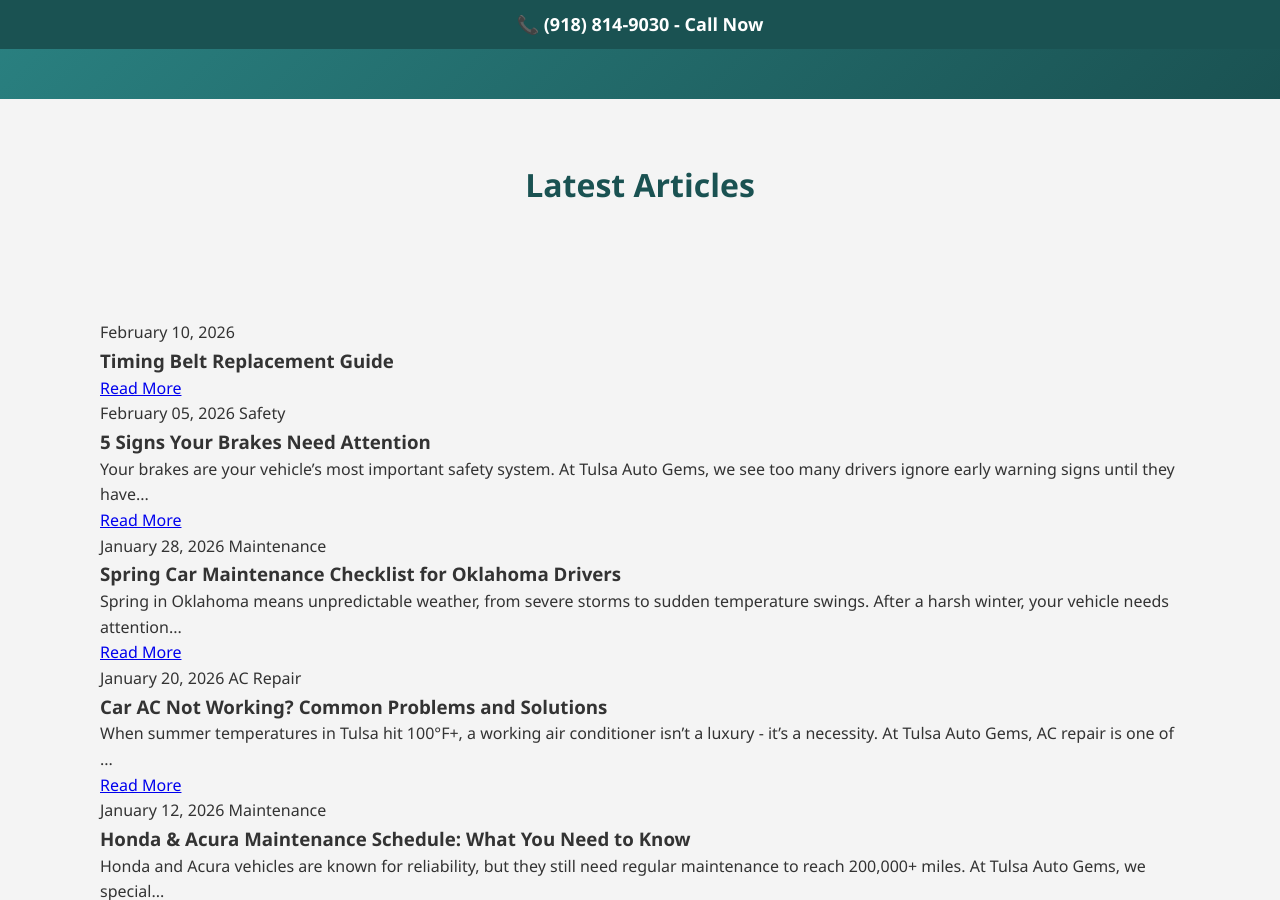
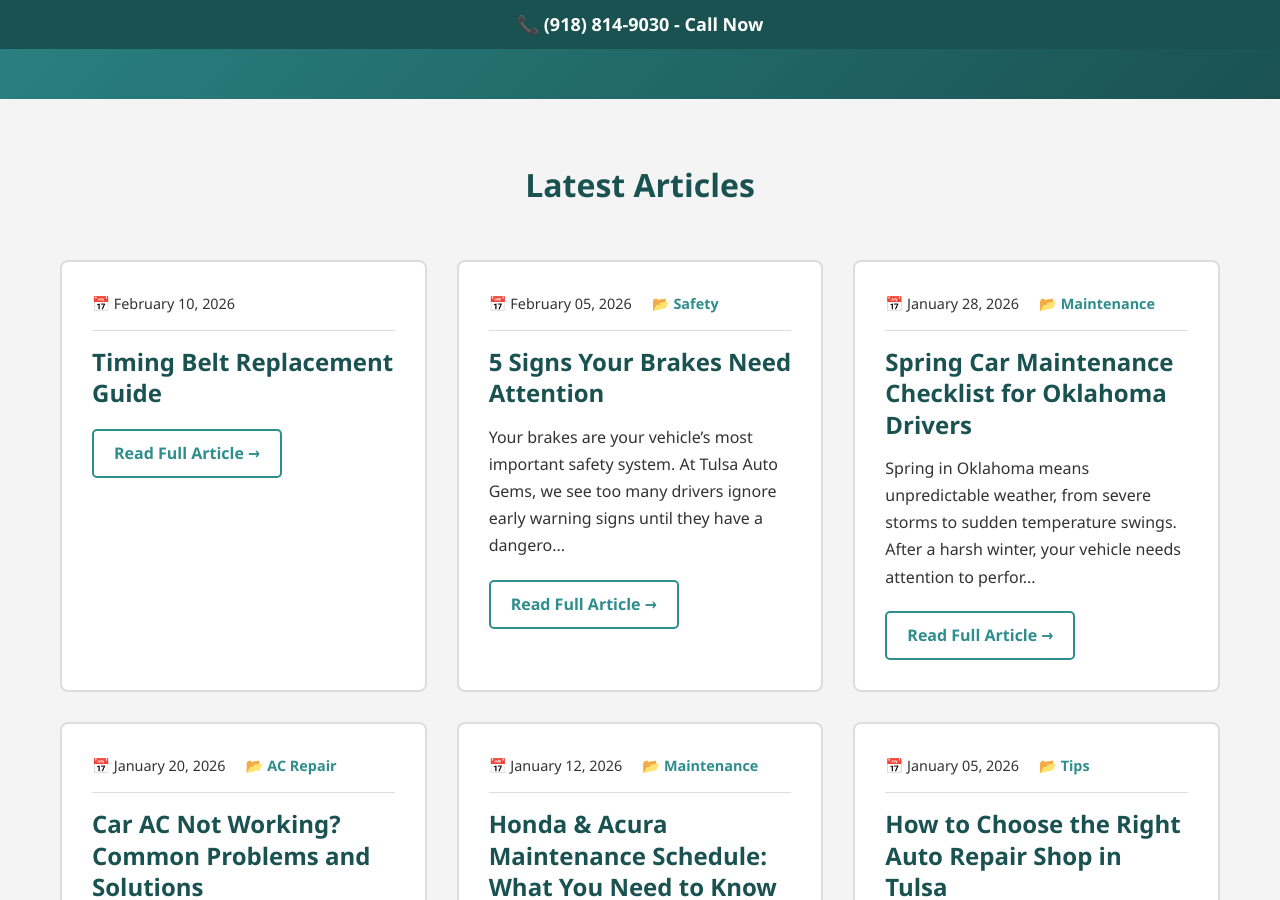
Before and after one commit to JamesBrownR/Tulsa-Auto-Gems, a Jekyll site: the page built from blog/index.html, in a window 1280 px wide and 900 px high, scrolled down 376 px. Built offline with Jekyll 4.4.1, drawn with Linux system fonts in a browser that asks for light colours; some of the changed text lies outside the part shown.

Commit message:
Refactor blog section with improved layout and styles
Updated blog section layout and styling for better readability and responsiveness.

```diff
--- a/blog/index.html
+++ b/blog/index.html
@@ -15,52 +15,138 @@ description: "Expert auto repair advice, maintenance tips, and industry news fro
     <div class="container">
         <h2 style="text-align: center; margin-bottom: 50px;">Latest Articles</h2>
 
-        <div class="blog-grid" style="display: grid; grid-template-columns: repeat(auto-fit, minmax(350px, 1fr)); gap: 30px;">
-
-           <section class="blog-section">
-        <div class="container">
         <div class="blog-grid">
             {% for post in site.posts %}
-                <div class="blog-card">
-
-
-
+            <article class="blog-card">
                 <div class="blog-content">
                     <div class="blog-meta">
-                            <span><i class="fa-regular fa-calendar"></i> {{ post.date | date: "%B %d, %Y" }}</span>
+                        <span>📅 {{ post.date | date: "%B %d, %Y" }}</span>
                         {% if post.category %}
-                            <span><i class="fa-solid fa-tag"></i> {{ post.category }}</span>
+                        <span class="blog-category">📂 {{ post.category }}</span>
                         {% endif %}
                     </div>
-                        <h3 class="blog-title">{{ post.title }}</h3>
-                        <p class="blog-excerpt">{{ post.excerpt | strip_html | truncate: 150 }}</p>
-                        <a href="{{ post.url }}" class="read-more">
-                            Read More <i class="fa-solid fa-arrow-right"></i>
+                    <h3 class="blog-title">
+                        <a href="{{ post.url }}">{{ post.title }}</a>
+                    </h3>
+                    <p class="blog-excerpt">{{ post.excerpt | strip_html | truncate: 160 }}</p>
+                    <a href="{{ post.url }}" class="read-more-btn">
+                        Read Full Article →
                     </a>
                 </div>
+            </article>
+            {% endfor %}
+
+            {% if site.posts.size == 0 %}
+            <div style="grid-column: 1 / -1; text-align: center; padding: 60px 20px;">
+                <p style="font-size: 1.2rem; color: var(--dark-gray);">
+                    No blog posts yet. Check back soon for expert auto repair tips!
+                </p>
             </div>
-                {% endfor %}
-            </div>
-        </div>
-    </section>
-
+            {% endif %}
         </div>
     </div>
 </section>
 
 <style>
+    /* Blog Grid Layout */
+    .blog-grid {
+        display: grid;
+        grid-template-columns: repeat(auto-fit, minmax(350px, 1fr));
+        gap: 30px;
+        margin-top: 40px;
+    }
+
+    /* Blog Card Styling */
+    .blog-card {
+        background: var(--white);
+        border: 2px solid var(--border-color);
+        border-radius: 8px;
+        padding: 30px;
+        transition: transform 0.3s, box-shadow 0.3s;
+        display: flex;
+        flex-direction: column;
+        height: 100%;
+    }
+
     .blog-card:hover {
         transform: translateY(-5px);
-        box-shadow: 0 5px 20px rgba(0,0,0,0.1);
+        box-shadow: 0 8px 25px rgba(0,0,0,0.12);
+        border-color: var(--primary-blue);
     }
 
-    .blog-card h3 a:hover {
+    /* Blog Meta Information */
+    .blog-meta {
+        display: flex;
+        gap: 20px;
+        flex-wrap: wrap;
+        font-size: 0.9rem;
+        color: var(--dark-gray);
+        margin-bottom: 15px;
+        padding-bottom: 15px;
+        border-bottom: 1px solid var(--border-color);
+    }
+
+    .blog-category {
+        color: var(--primary-blue);
+        font-weight: 600;
+    }
+
+    /* Blog Title */
+    .blog-title {
+        font-size: 1.5rem;
+        margin-bottom: 15px;
+        line-height: 1.3;
+    }
+
+    .blog-title a {
+        color: var(--dark-blue);
+        text-decoration: none;
+        transition: color 0.3s;
+    }
+
+    .blog-title a:hover {
         color: var(--primary-blue);
     }
 
+    /* Blog Excerpt */
+    .blog-excerpt {
+        color: var(--dark-gray);
+        line-height: 1.7;
+        margin-bottom: 20px;
+        flex-grow: 1;
+    }
+
+    /* Read More Button */
+    .read-more-btn {
+        display: inline-block;
+        color: var(--primary-blue);
+        font-weight: 600;
+        text-decoration: none;
+        padding: 10px 20px;
+        border: 2px solid var(--primary-blue);
+        border-radius: 5px;
+        transition: all 0.3s;
+        align-self: flex-start;
+    }
+
+    .read-more-btn:hover {
+        background: var(--primary-blue);
+        color: var(--white);
+        transform: translateX(5px);
+    }
+
+    /* Mobile Responsive */
     @media (max-width: 768px) {
         .blog-grid {
             grid-template-columns: 1fr;
         }
+
+        .blog-card {
+            padding: 25px;
+        }
+
+        .blog-title {
+            font-size: 1.3rem;
+        }
     }
 </style>
```
Lines whose indentation alone changed are shown as unchanged.
